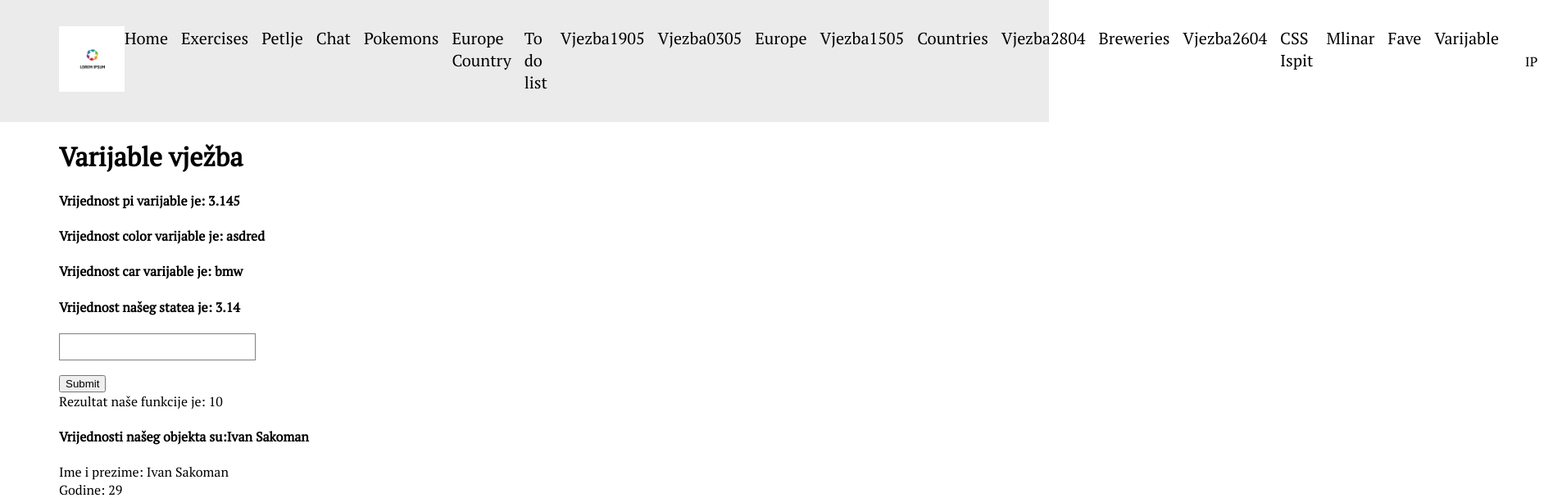
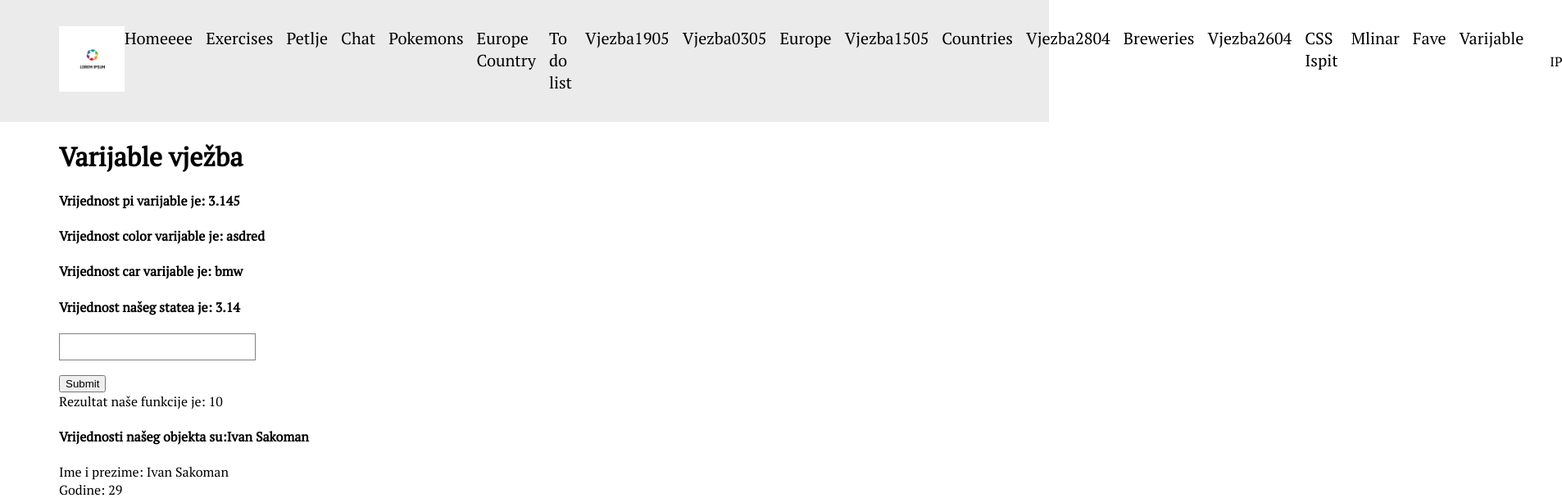
Before and after one commit to Puljkhan/react.app, a React (Vite) app: page /varijable in a window 1280 px wide. Shown: the top 608 px of the page at 82% size, 1906 px wide, since content can reach past the window. Built offline with nearby package versions, Linux system fonts and the light colour scheme.

Commit message:
add header

```diff
--- a/src/components/header.tsx
+++ b/src/components/header.tsx
@@ -10,7 +10,7 @@ const Header = () => {
         <div className="header__actions">
           <nav className="header__nav">
             <a className="header__nav__item" href="">
-              Home
+              Homeeee
             </a>
             <a className="header__nav__item" href="">
               Exercises
```
